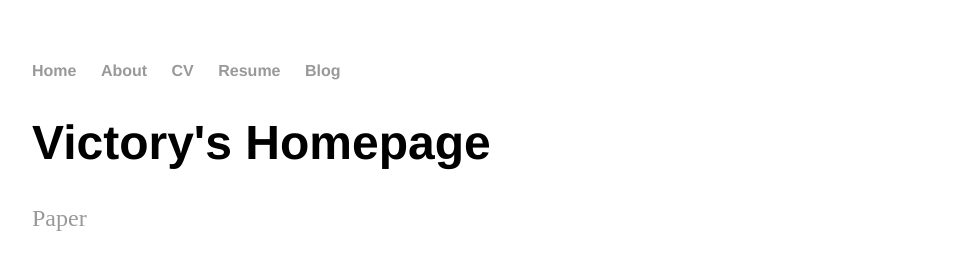
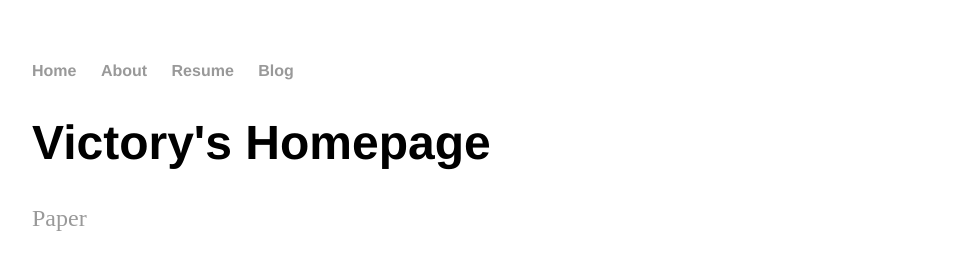
Before and after one commit to vtomole/vtomole.github.io, a Jekyll site: the page built from index.html, in a window 1280 px wide. Shown: the top 254 px of the page, without its empty margins (160-1118 px from the left). Built offline with Jekyll 4.4.1, drawn with Linux system fonts in a browser that asks for light colours.

Commit message:
commented out cv

```diff
--- a/_layouts/default.html
+++ b/_layouts/default.html
@@ -23,7 +23,7 @@
 <ul>
 <li><a href="/">Home</a></li>
 <li><a href="/about">About</a></li>
-<li><a href="/static/cv.html">CV</a></li>
+<!--<li><a href="/static/cv.html">CV</a></li>-->
 <li><a href="/static/resume.pdf">Resume</a></li>
 <li><a href="/blog">Blog</a></li>
 
```
